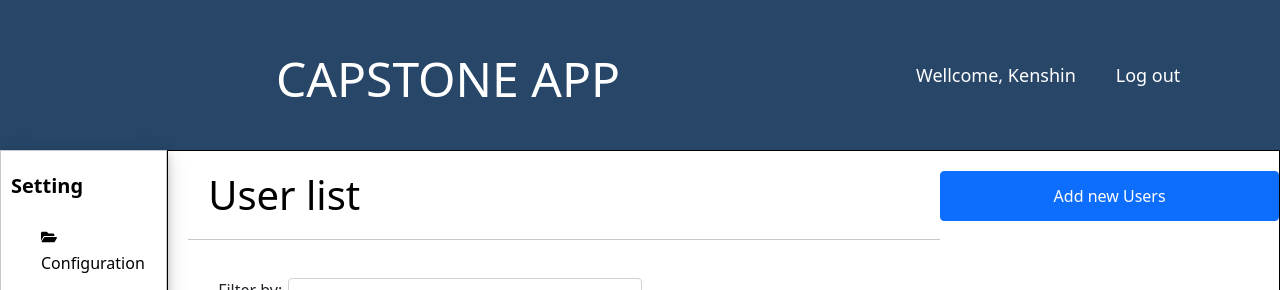
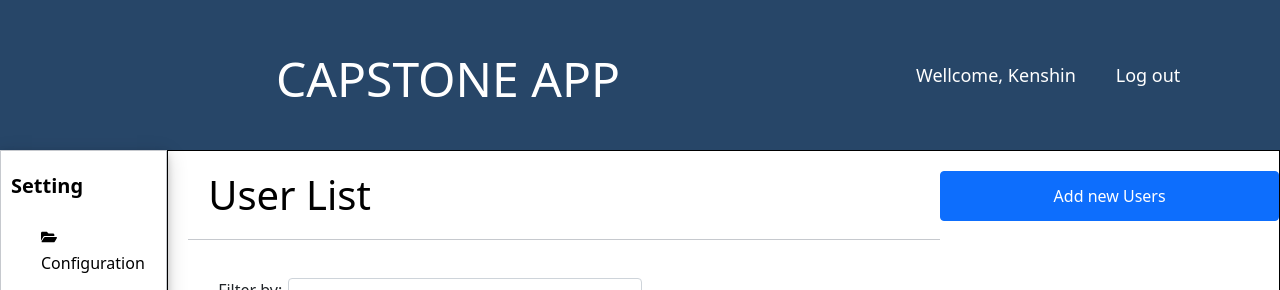
Before and after one commit to quangvinhln2008/CapstoneApp-Front-End, a Next.js app: page /users in a window 1280 px wide. Shown: the top 290 px of the page. Built offline with nearby package versions, Linux system fonts and the light colour scheme.

Commit message:
SCP-42 | Edit title and navigation content

```diff
--- a/components/Layouts/Navigation/index.tsx
+++ b/components/Layouts/Navigation/index.tsx
@@ -37,7 +37,7 @@ const Navigation = () => {
         <div className={style.navLink}>
           <Link href="/accounts/SignIn">
             <a className={style.navLinkItem}>
-              <FaTh /> Project
+              <FaTh /> Projects
             </a>
           </Link>
           <Link href="/droplets">
@@ -62,7 +62,7 @@ const Navigation = () => {
           </Link>
           <Link href="/monitorings">
             <a className={style.navLinkItem}>
-              <FaWatchmanMonitoring /> Monitoring
+              <FaWatchmanMonitoring /> Monitorings
             </a>
           </Link>
         </div>
--- a/pages/users/index.tsx
+++ b/pages/users/index.tsx
@@ -24,7 +24,7 @@ const User = () => {
         <title>Capstone Application | User</title>
       </Head>
       <div className="contentHeader">
-        <h2>User list</h2>
+        <h2>User List</h2>
         <Button color="primary" className="buttonAdd" onClick={handleAddClick}>
           Add new Users
         </Button>
```
